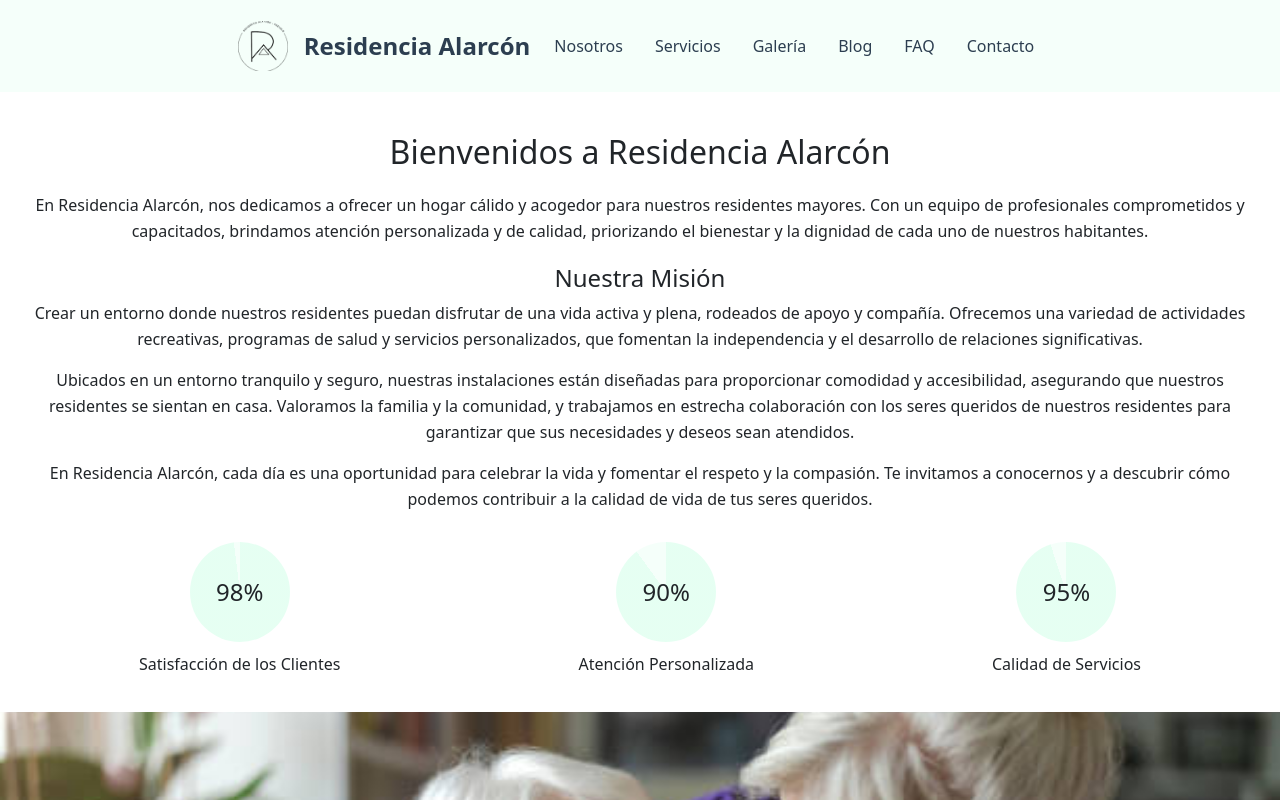
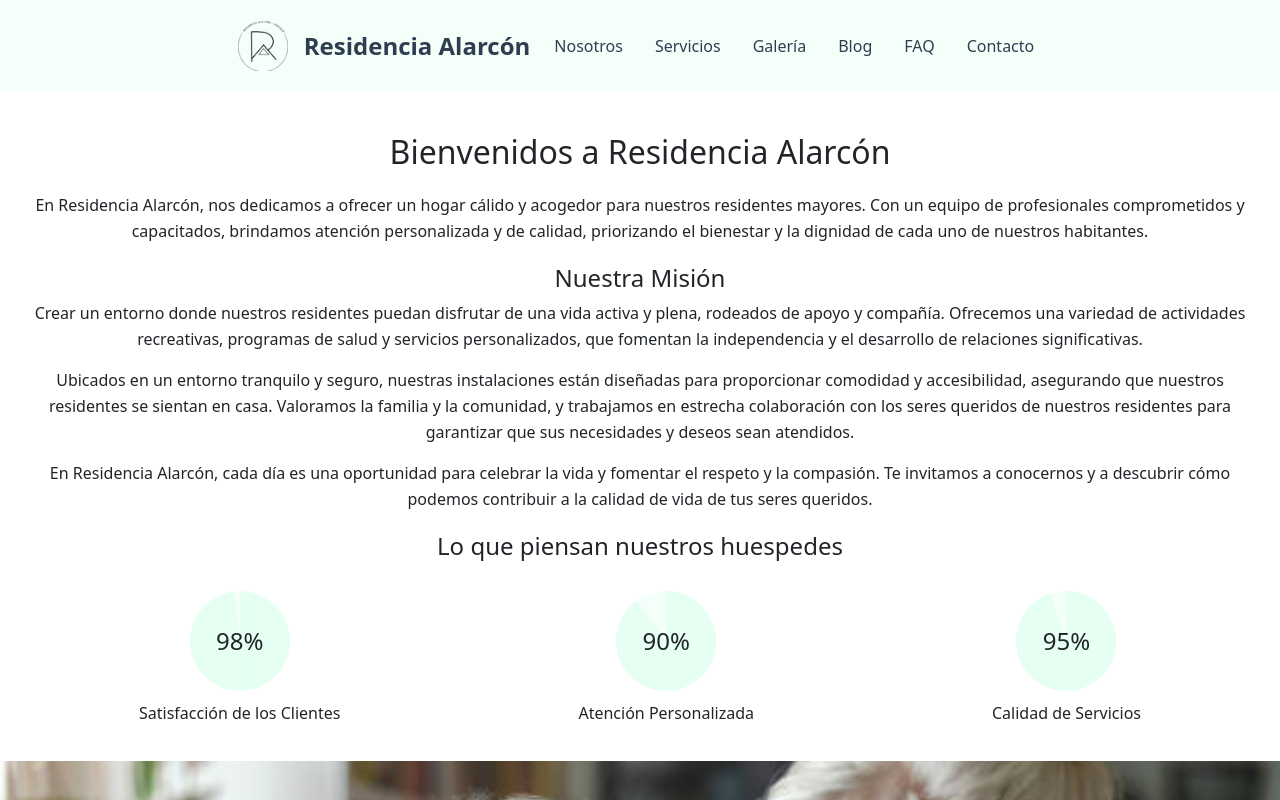
Before and after one commit to steph-d989/residencia_alarcon, a React (Vite) app in the folder client/: page / in a window 1280 px wide. Shown: the top 800 px of the page. Built offline with nearby package versions, Linux system fonts and the light colour scheme.

Commit message:
home mergeado

```diff
--- a/client/src/components/Main/Home/Home.jsx
+++ b/client/src/components/Main/Home/Home.jsx
@@ -26,7 +26,8 @@ const Home = () => {
           necesidades y deseos sean atendidos.</p>
         <p>En Residencia Alarcón, cada día es una oportunidad para celebrar la vida y fomentar el respeto y la compasión.
           Te invitamos a conocernos y a descubrir cómo podemos contribuir a la calidad de vida de tus seres queridos.
-</p>
+        </p>
+        <h2>Lo que piensan nuestros huespedes</h2>
       </section>
 
       <section className="indicators">
```
